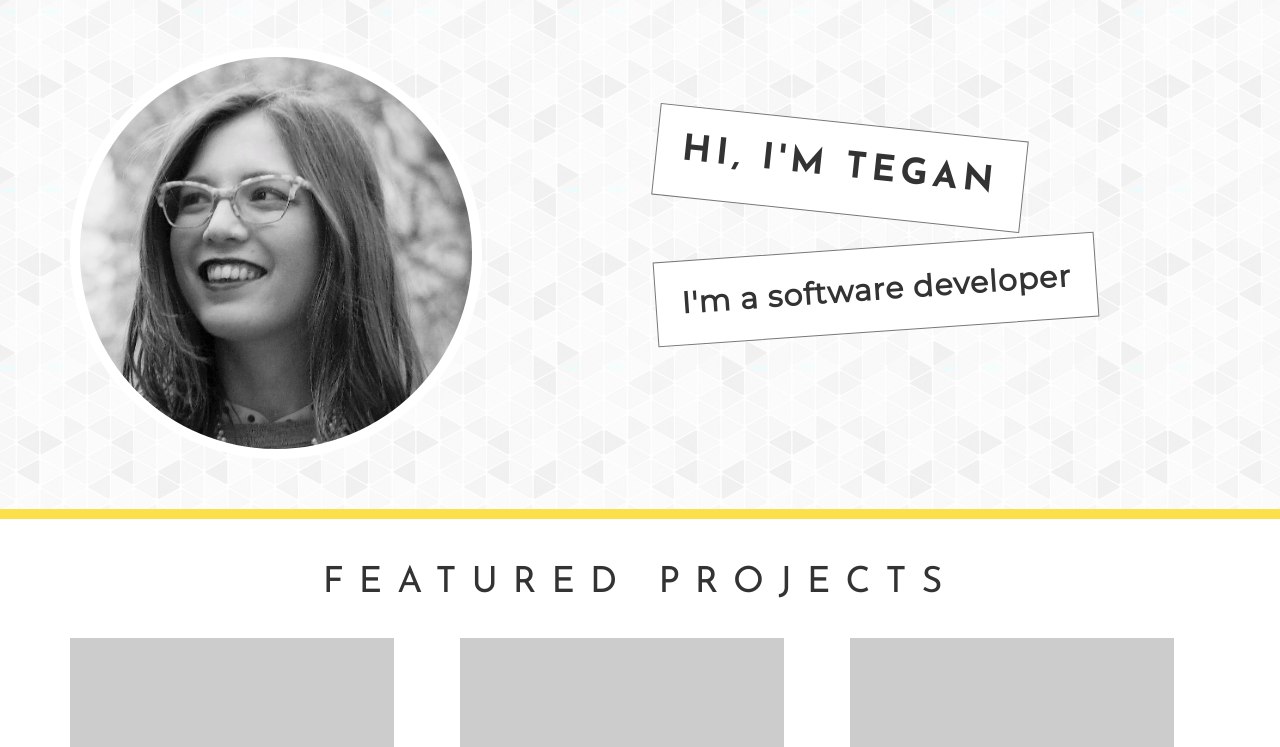
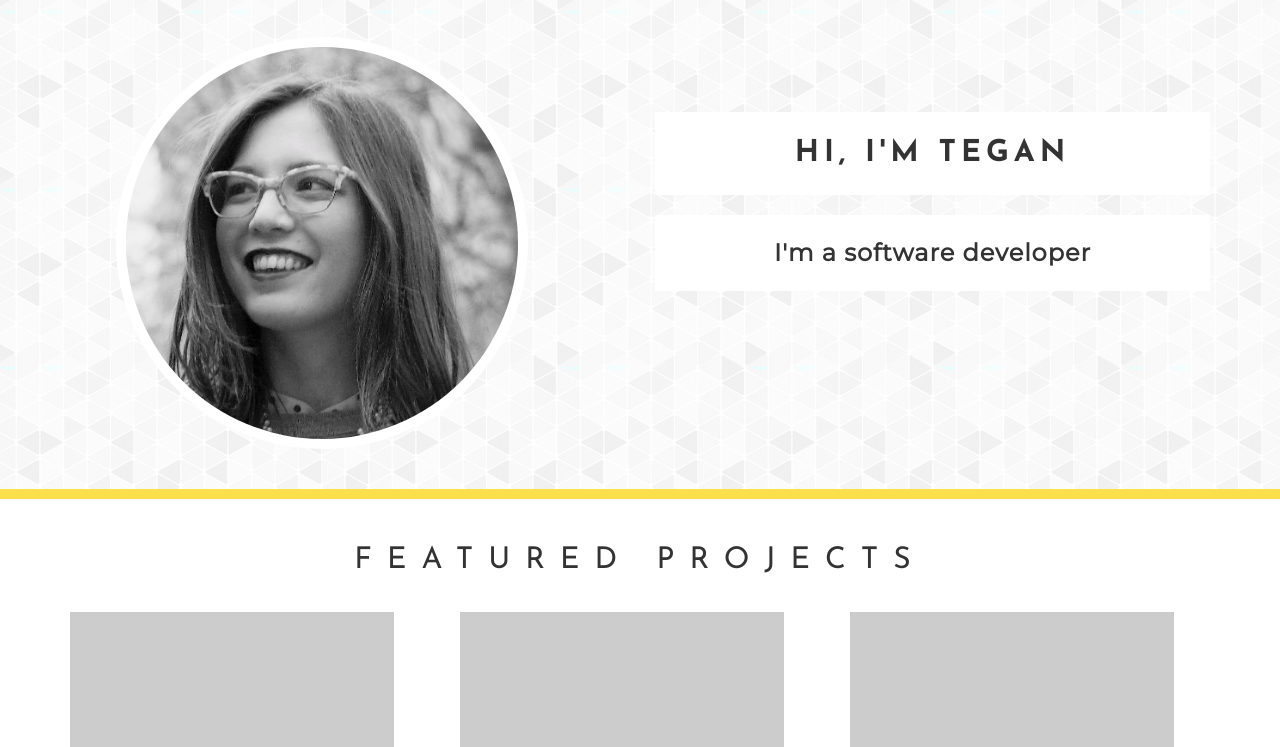
Before and after one commit to bunsushi/bunsushi.github.io, a plain HTML site: page index.html in a window 1280 px wide. Shown: the part 53-800 px from the top of the page. Drawn offline with nearby package versions, Linux system fonts and the light colour scheme; placeholder pictures from the web are drawn by us.

Commit message:
reduced font size

```diff
--- a/assets/css/styles.css
+++ b/assets/css/styles.css
@@ -7,7 +7,7 @@ body {
     letter-spacing: 1px;
 }
 
-h1 {
+h2 {
     font-family: 'Josefin Sans', sans-serif;
     text-transform: uppercase;
     letter-spacing: 15px;
@@ -50,7 +50,7 @@ footer {
     background-image: url("../images/gplaypattern.png");
     text-align: left;;
     margin-top: 50px;
-    padding: 50px;
+    padding: 40px;
     overflow: auto;
     /* border-top: 10px #fbdf4b solid; */
 }
@@ -61,17 +61,10 @@ footer {
     width: 90%;
 }
 
-.blurb {
-    /* margin: 0 auto; */
-}
-
 #title-1 {
     background-color: #fff;
     padding: 25px;
-    position: absolute;
-    transform: rotate(6deg);
     margin-top: 75px;
-    border: 1px #777 solid;
     letter-spacing: 5px;
     font-weight: 700;
 }
@@ -79,10 +72,7 @@ footer {
 #title-2 {
     background-color: #fff;
     padding: 25px;
-    position: absolute;
-    transform: rotate(-4deg);
-    margin-top: 200px;
-    border: 1px #777 solid;
+    text-align: center;
     font-weight: bold;
 }
 
--- a/index.html
+++ b/index.html
@@ -103,11 +103,11 @@
         <div class="container">
             <div class="row">
                 <div class="col-md-5">
-                    <img src="assets/images/teganbunsuashby.jpg" id="profile" alt="Tegan Bunsu Ashby">
+                    <img src="assets/images/teganbunsuashby.jpg" id="profile" class="pull-right" alt="Tegan Bunsu Ashby">
                 </div>
-                <div class="col-md-offset-1 col-md-6 blurb">
-                    <h1 id="title-1">Hi, I'm Tegan</h1>
-                    <h2 id="title-2">I'm a software developer</h2>
+                <div class="col-md-offset-1 col-md-6">
+                    <h2 id="title-1">Hi, I'm Tegan</h2>
+                    <h3 id="title-2">I'm a software developer</h3>
                 </div>
             </div>
             <!-- Hey there, you're gonna wanna use Scrollspy (http://getbootstrap.com/docs/3.3/javascript/#scrollspy-examples) for your nav -->
@@ -116,7 +116,7 @@
 
     <section class="white-panel">
         <div class="container">
-            <h1>Featured Projects</h1>
+            <h2>Featured Projects</h2>
             <div class="row">
                 <div class="col-md-4">
                     <a href="https://placeholder.com">
@@ -139,7 +139,7 @@
 
     <section class="yellow-panel">
         <div class="container">
-            <h1>About</h1>
+            <h2>About</h2>
             <p>Lorem ipsum dolor sit amet, consectetur adipiscing elit. Nulla ut ultrices leo. Sed tempor felis a augue dapibus,
                 mollis posuere leo venenatis. Proin congue massa libero, at tincidunt lectus commodo at. Proin sagittis,
                 ante eu venenatis egestas, urna dui posuere leo, vulputate sollicitudin ipsum mauris a lorem. Duis ultricies
```
